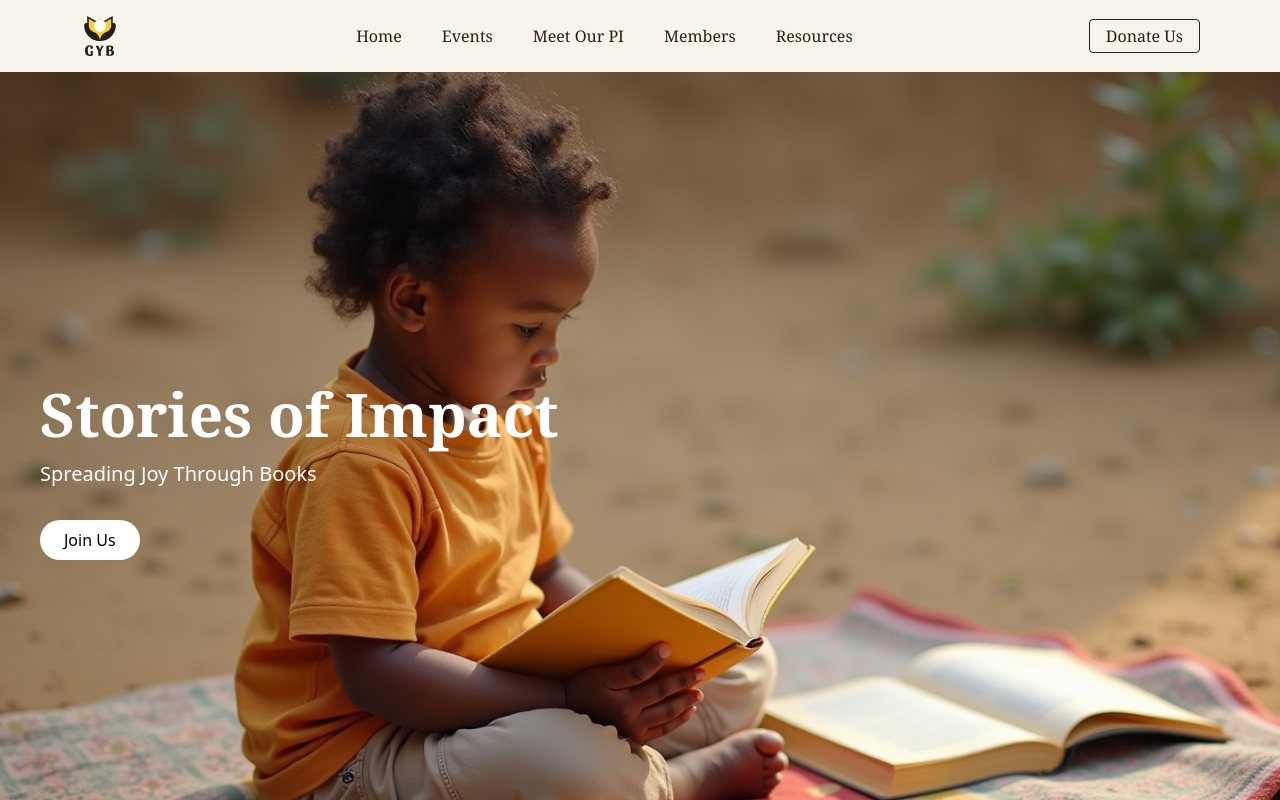
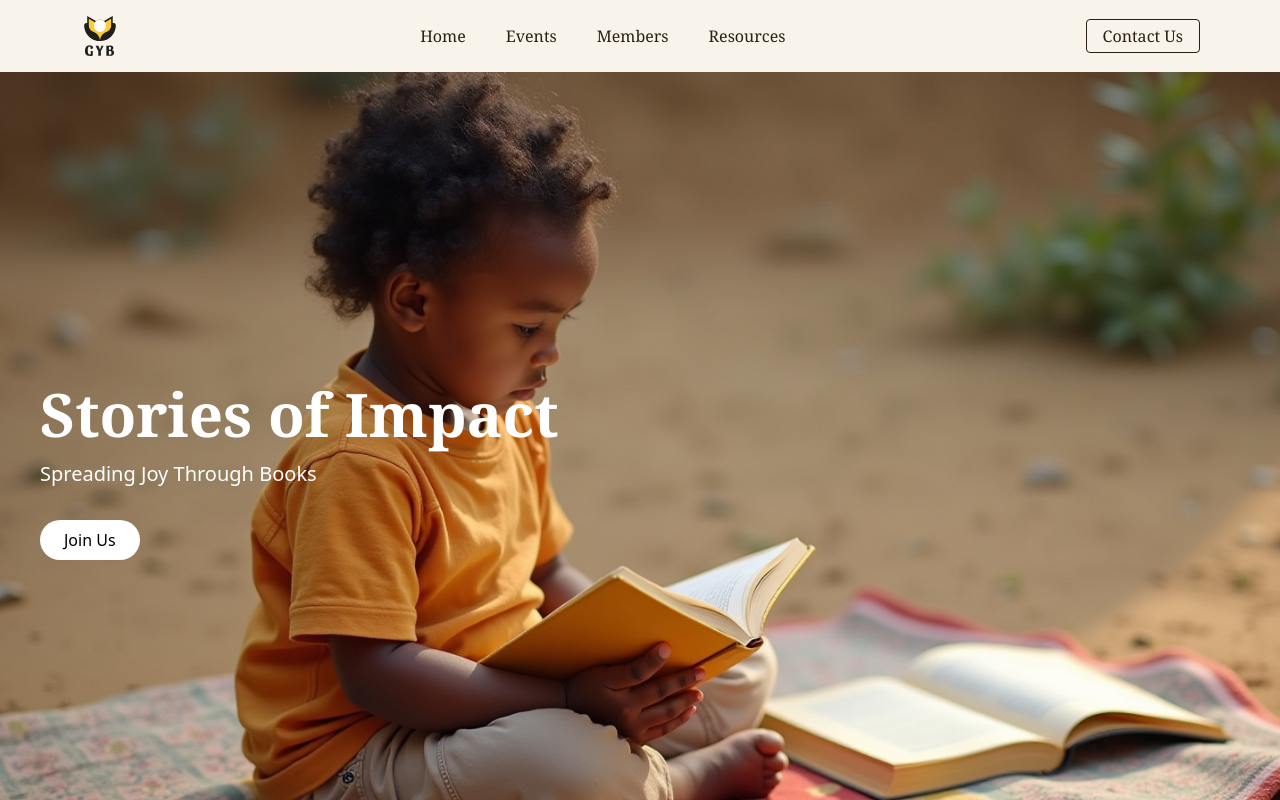
Before and after one commit to AFTABANANTAM/GYB, a Next.js app in the folder gyb/: page / in a window 1280 px wide. Shown: the top 800 px of the page. Built offline with nearby package versions, Linux system fonts and the light colour scheme.

Commit message:
Update Navbar.js

```diff
--- a/gyb/components/Navbar.js
+++ b/gyb/components/Navbar.js
@@ -35,7 +35,6 @@ export default function Navbar() {
         <div className="hidden md:flex items-center space-x-10">
           <Link href="/" className="hover:underline">Home</Link>
           <Link href="/events" className="hover:underline">Events</Link>
-          <Link href="/pi-page" className="hover:underline">Meet Our PI</Link>
 
           {/* Members Dropdown */}
           <div className="relative group"
@@ -77,7 +76,7 @@ export default function Navbar() {
         <div className="hidden md:block">
           <Link href="/donate">
             <button className=" cursor-pointer border border-[#2c1f16] px-4 py-1 rounded hover:bg-[#2c1f16] hover:text-[#f8f3eb] transition">
-              Donate Us
+              Contact Us
             </button>
           </Link>
         </div>
@@ -95,7 +94,6 @@ export default function Navbar() {
         <div className="md:hidden px-4 pb-4 space-y-2 text-sm">
           <Link href="/" className="block" onClick={() => setMenuOpen(false)}>Home</Link>
           <Link href="/events" className="block" onClick={() => setMenuOpen(false)}>Events</Link>
-          <Link href="/pi-page" className="block" onClick={() => setMenuOpen(false)}>Meet Our PI</Link>
 
           {/* Members Dropdown for mobile */}
           <div>
@@ -109,7 +107,7 @@ export default function Navbar() {
           <Link href="/resources" className="block" onClick={() => setMenuOpen(false)}>Resources</Link>
           <Link href="/donate" className="inline-block mt-2">
             <button className=" cursor-pointer w-full border border-[#2c1f16] px-4 py-1 rounded hover:bg-[#2c1f16] hover:text-[#f8f3eb] transition">
-              Donate Us
+              Contact Us
             </button>
           </Link>
 
```
